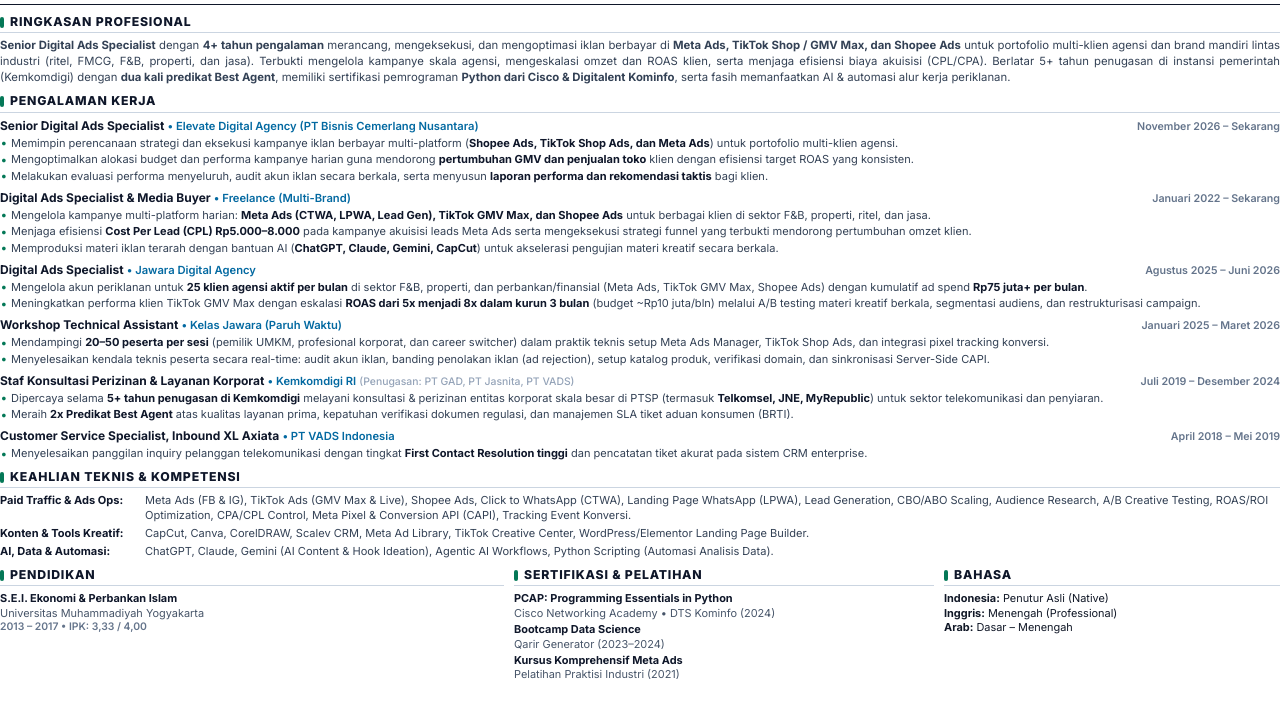
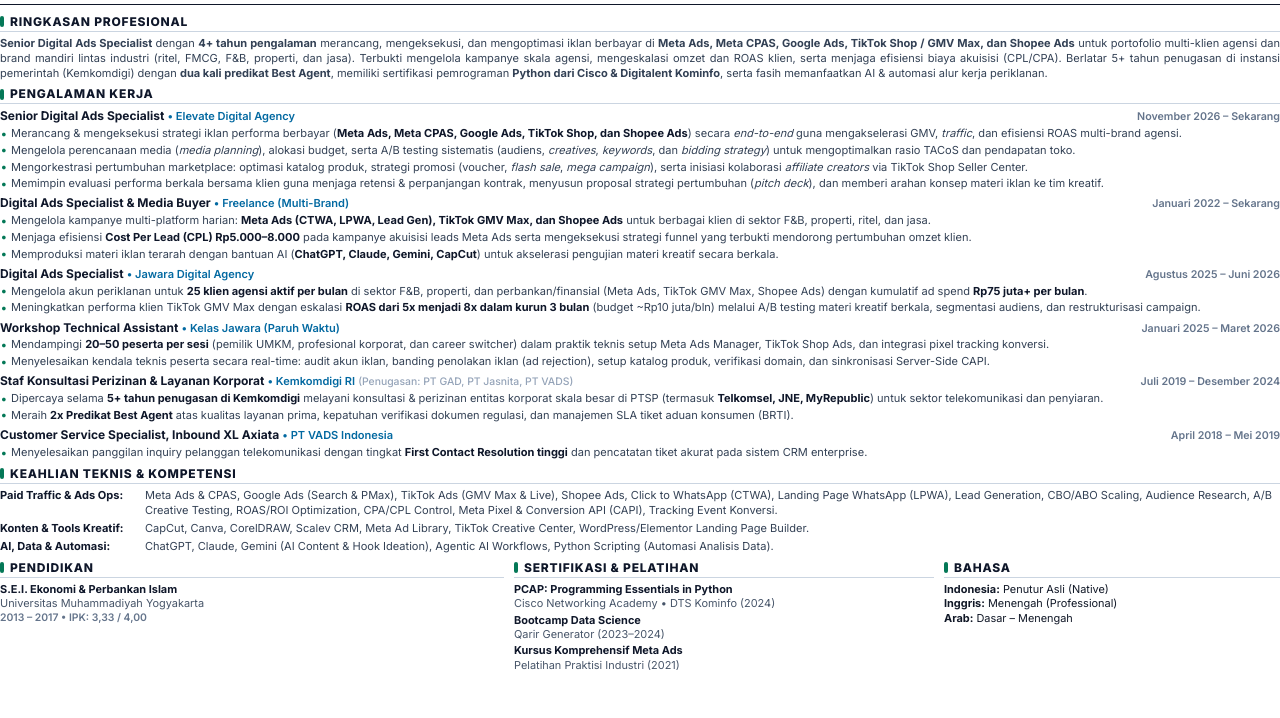
Before and after one commit to faisal686/portofolio, a plain HTML site: page cv.html in a window 1280 px wide. Shown: the part 46-764 px from the top of the page. Drawn offline with Linux system fonts and the light colour scheme.

Commit message:
feat(experience): integrate Google Ads & Meta CPAS, differentiate agency responsibilities, clean up agency naming without PT

```diff
--- a/cv.html
+++ b/cv.html
@@ -9,7 +9,7 @@
   <style>
     @page {
       size: A4 portrait;
-      margin: 8mm 10mm 7mm 10mm;
+      margin: 7mm 10mm 6mm 10mm;
     }
     * {
       box-sizing: border-box;
@@ -20,8 +20,8 @@
       font-family: 'Inter', system-ui, -apple-system, BlinkMacSystemFont, "Segoe UI", Roboto, sans-serif;
       color: #111827;
       background: #ffffff;
-      font-size: 8.4pt;
-      line-height: 1.32;
+      font-size: 8.3pt;
+      line-height: 1.30;
       -webkit-font-smoothing: antialiased;
     }
 
@@ -74,17 +74,17 @@
 
     /* SECTION */
     .section {
-      margin-bottom: 8px;
+      margin-bottom: 6px;
     }
     .section-title {
-      font-size: 9.2pt;
+      font-size: 9pt;
       font-weight: 800;
       text-transform: uppercase;
       letter-spacing: 0.8px;
       color: #0f172a;
       border-bottom: 1px solid #cbd5e1;
-      padding-bottom: 2px;
-      margin-bottom: 5px;
+      padding-bottom: 1.5px;
+      margin-bottom: 4px;
       display: flex;
       align-items: center;
       gap: 6px;
@@ -100,15 +100,15 @@
 
     /* SUMMARY */
     .summary-text {
-      font-size: 8.5pt;
+      font-size: 8.3pt;
       color: #334155;
       text-align: justify;
-      line-height: 1.38;
+      line-height: 1.34;
     }
 
     /* EXPERIENCE ITEM */
     .exp-item {
-      margin-bottom: 6px;
+      margin-bottom: 4.5px;
     }
     .exp-header {
       display: flex;
@@ -246,7 +246,7 @@
   <section class="section">
     <h2 class="section-title">Ringkasan Profesional</h2>
     <p class="summary-text">
-      <strong>Senior Digital Ads Specialist</strong> dengan <strong>4+ tahun pengalaman</strong> merancang, mengeksekusi, dan mengoptimasi iklan berbayar di <strong>Meta Ads, TikTok Shop / GMV Max, dan Shopee Ads</strong> untuk portofolio multi-klien agensi dan brand mandiri lintas industri (ritel, FMCG, F&amp;B, properti, dan jasa). Terbukti mengelola kampanye skala agensi, mengeskalasi omzet dan ROAS klien, serta menjaga efisiensi biaya akuisisi (CPL/CPA). Berlatar 5+ tahun penugasan di instansi pemerintah (Kemkomdigi) dengan <strong>dua kali predikat Best Agent</strong>, memiliki sertifikasi pemrograman <strong>Python dari Cisco &amp; Digitalent Kominfo</strong>, serta fasih memanfaatkan AI &amp; automasi alur kerja periklanan.
+      <strong>Senior Digital Ads Specialist</strong> dengan <strong>4+ tahun pengalaman</strong> merancang, mengeksekusi, dan mengoptimasi iklan berbayar di <strong>Meta Ads, Meta CPAS, Google Ads, TikTok Shop / GMV Max, dan Shopee Ads</strong> untuk portofolio multi-klien agensi dan brand mandiri lintas industri (ritel, FMCG, F&amp;B, properti, dan jasa). Terbukti mengelola kampanye skala agensi, mengeskalasi omzet dan ROAS klien, serta menjaga efisiensi biaya akuisisi (CPL/CPA). Berlatar 5+ tahun penugasan di instansi pemerintah (Kemkomdigi) dengan <strong>dua kali predikat Best Agent</strong>, memiliki sertifikasi pemrograman <strong>Python dari Cisco &amp; Digitalent Kominfo</strong>, serta fasih memanfaatkan AI &amp; automasi alur kerja periklanan.
     </p>
   </section>
 
@@ -259,14 +259,15 @@
       <div class="exp-header">
         <div>
           <span class="exp-role">Senior Digital Ads Specialist</span>
-          <span class="exp-company">&bull; Elevate Digital Agency (PT Bisnis Cemerlang Nusantara)</span>
+          <span class="exp-company">&bull; Elevate Digital Agency</span>
         </div>
         <span class="exp-date">November 2026 – Sekarang</span>
       </div>
       <ul class="bullet-list">
-        <li>Memimpin perencanaan strategi dan eksekusi kampanye iklan berbayar multi-platform (<span class="highlight">Shopee Ads, TikTok Shop Ads, dan Meta Ads</span>) untuk portofolio multi-klien agensi.</li>
-        <li>Mengoptimalkan alokasi budget dan performa kampanye harian guna mendorong <span class="highlight">pertumbuhan GMV dan penjualan toko</span> klien dengan efisiensi target ROAS yang konsisten.</li>
-        <li>Melakukan evaluasi performa menyeluruh, audit akun iklan secara berkala, serta menyusun <span class="highlight">laporan performa dan rekomendasi taktis</span> bagi klien.</li>
+        <li>Merancang &amp; mengeksekusi strategi iklan performa berbayar (<span class="highlight">Meta Ads, Meta CPAS, Google Ads, TikTok Shop, dan Shopee Ads</span>) secara <em>end-to-end</em> guna mengakselerasi GMV, <em>traffic</em>, dan efisiensi ROAS multi-brand agensi.</li>
+        <li>Mengelola perencanaan media (<em>media planning</em>), alokasi budget, serta A/B testing sistematis (audiens, <em>creatives</em>, <em>keywords</em>, dan <em>bidding strategy</em>) untuk mengoptimalkan rasio TACoS dan pendapatan toko.</li>
+        <li>Mengorkestrasi pertumbuhan marketplace: optimasi katalog produk, strategi promosi (voucher, <em>flash sale</em>, <em>mega campaign</em>), serta inisiasi kolaborasi <em>affiliate creators</em> via TikTok Shop Seller Center.</li>
+        <li>Memimpin evaluasi performa berkala bersama klien guna menjaga retensi &amp; perpanjangan kontrak, menyusun proposal strategi pertumbuhan (<em>pitch deck</em>), dan memberi arahan konsep materi iklan ke tim kreatif.</li>
       </ul>
     </div>
 
@@ -353,7 +354,7 @@
     <div class="skills-grid">
       <div class="skill-row">
         <span class="skill-category">Paid Traffic &amp; Ads Ops:</span>
-        <span class="skill-items">Meta Ads (FB &amp; IG), TikTok Ads (GMV Max &amp; Live), Shopee Ads, Click to WhatsApp (CTWA), Landing Page WhatsApp (LPWA), Lead Generation, CBO/ABO Scaling, Audience Research, A/B Creative Testing, ROAS/ROI Optimization, CPA/CPL Control, Meta Pixel &amp; Conversion API (CAPI), Tracking Event Konversi.</span>
+        <span class="skill-items">Meta Ads &amp; CPAS, Google Ads (Search &amp; PMax), TikTok Ads (GMV Max &amp; Live), Shopee Ads, Click to WhatsApp (CTWA), Landing Page WhatsApp (LPWA), Lead Generation, CBO/ABO Scaling, Audience Research, A/B Creative Testing, ROAS/ROI Optimization, CPA/CPL Control, Meta Pixel &amp; Conversion API (CAPI), Tracking Event Konversi.</span>
       </div>
       <div class="skill-row">
         <span class="skill-category">Konten &amp; Tools Kreatif:</span>
```
Also changed, not shown: index.html (+22 -13 lines), 1 other file.
